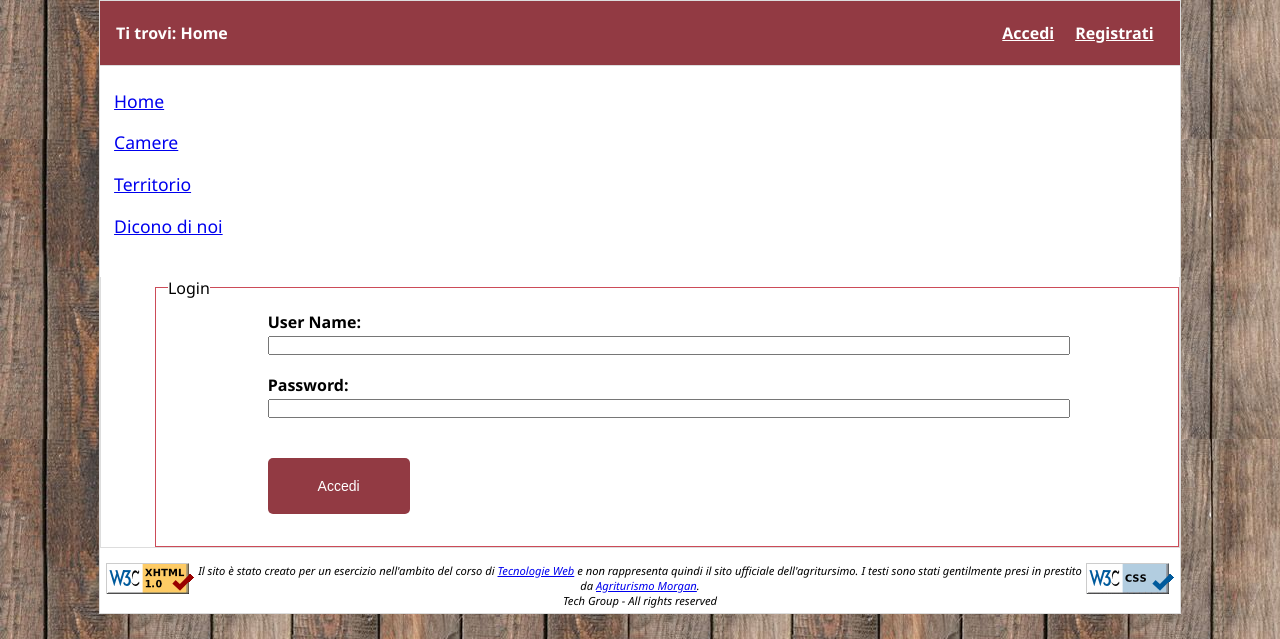
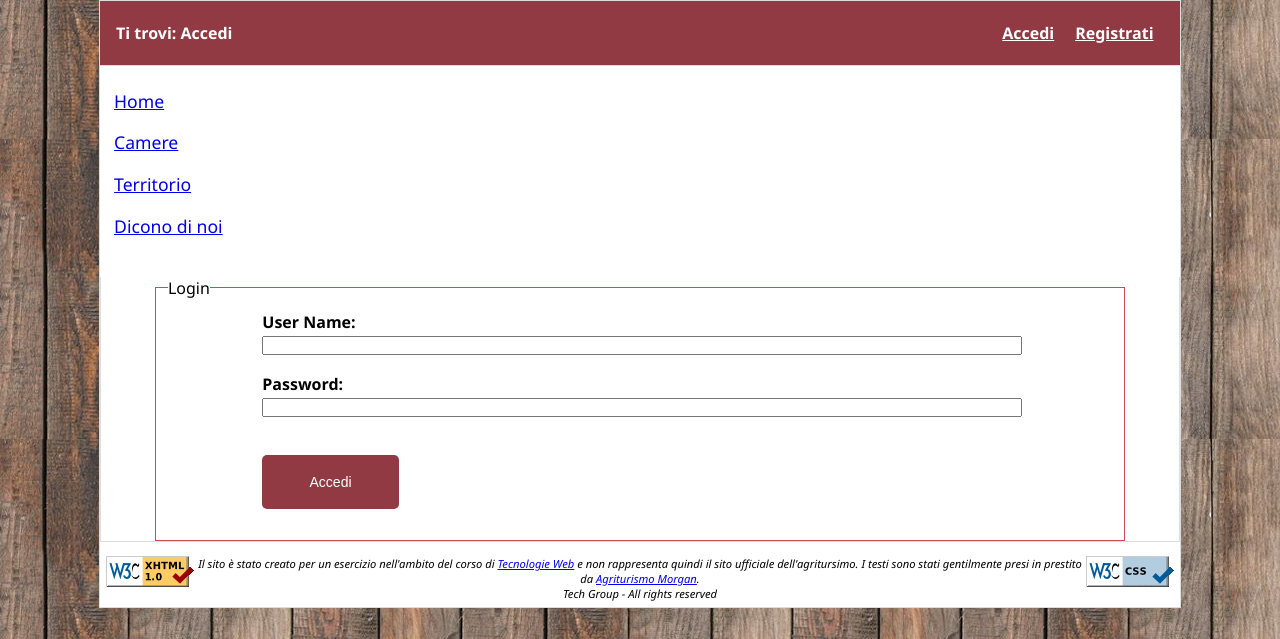
Before and after one commit to inspektral/agriturimso_tecweb_proj, a PHP site: page /accedi.html in a window 1280 px wide. Shown: the part 161-800 px from the top of the page. Run offline with PHP 8.4, Linux system fonts and the light colour scheme.

Commit message:
fix breadcrumb text

```diff
--- a/accedi.html
+++ b/accedi.html
@@ -33,7 +33,7 @@
 
 	<div id="breadcrumb">
 		<p id="breadcrumbText">
-			Ti trovi: <span xml:lang="en">Home</span>
+			Ti trovi: Accedi</span>
 		</p>
 		<a href="registrati.html" class="reg">Registrati</a> <a
 			href="accedi.html" class="reg">Accedi</a>
--- a/camere.html
+++ b/camere.html
@@ -34,7 +34,7 @@
 
 	<div id="breadcrumb">
 		<p id="breadcrumbText">
-			Ti trovi: <span xml:lang="en">Home</span>
+			Ti trovi: Camere</span>
 		</p>
 		<a href="registrati.html" class="reg">Registrati</a> <a
 			href="accedi.html" class="reg">Accedi</a>
--- a/index.html
+++ b/index.html
@@ -40,7 +40,7 @@
 
 	<div id="breadcrumb">
 		<p id="breadcrumbText">
-			Ti trovi: <span xml:lang="en">Home</span>
+			Ti trovi: Registrati</span>
 		</p>
 		<a href="registrati.html" class="reg">Registrati</a> <a
 			href="accedi.html" class="reg">Accedi</a>
--- a/registrati.html
+++ b/registrati.html
@@ -33,7 +33,7 @@
 
 	<div id="breadcrumb">
 		<p id="breadcrumbText">
-			Ti trovi: <span xml:lang="en">Home</span>
+			Ti trovi: Registrati</span>
 		</p>
 		<a href="registrati.html" class="reg">Registrati</a> <a
 			href="accedi.html" class="reg">Accedi</a>
--- a/style/styleAccReg.css
+++ b/style/styleAccReg.css
@@ -14,6 +14,7 @@ label{
 
 fieldset{
     margin-left: 5%;
+    margin-right: 5%;
 }
 
 #submit{
--- a/territorio.html
+++ b/territorio.html
@@ -34,7 +34,7 @@
 
 	<div id="breadcrumb">
 		<p id="breadcrumbText">
-			Ti trovi: <span xml:lang="en">Home</span>
+			Ti trovi: Territorio</span>
 		</p>
 		<a href="registrati.html" class="reg">Registrati</a> <a
 			href="accedi.html" class="reg">Accedi</a>
```
